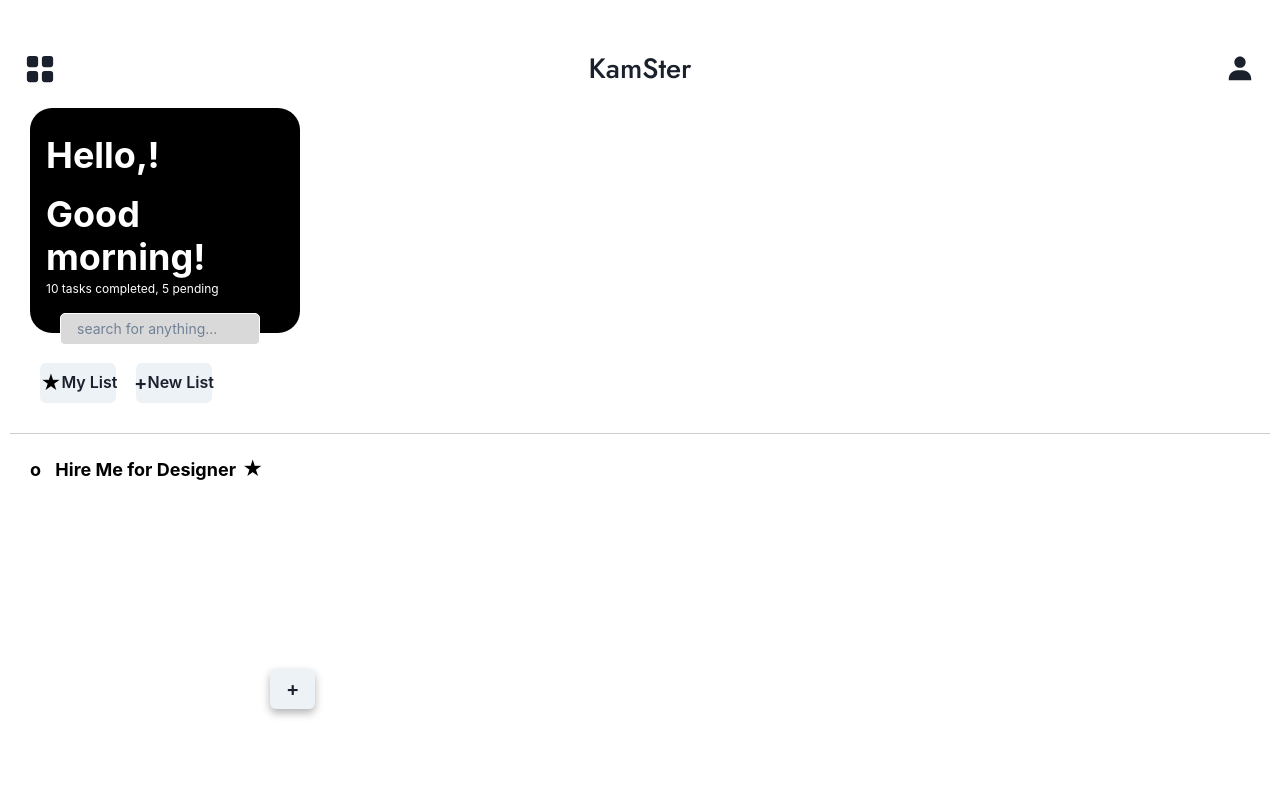
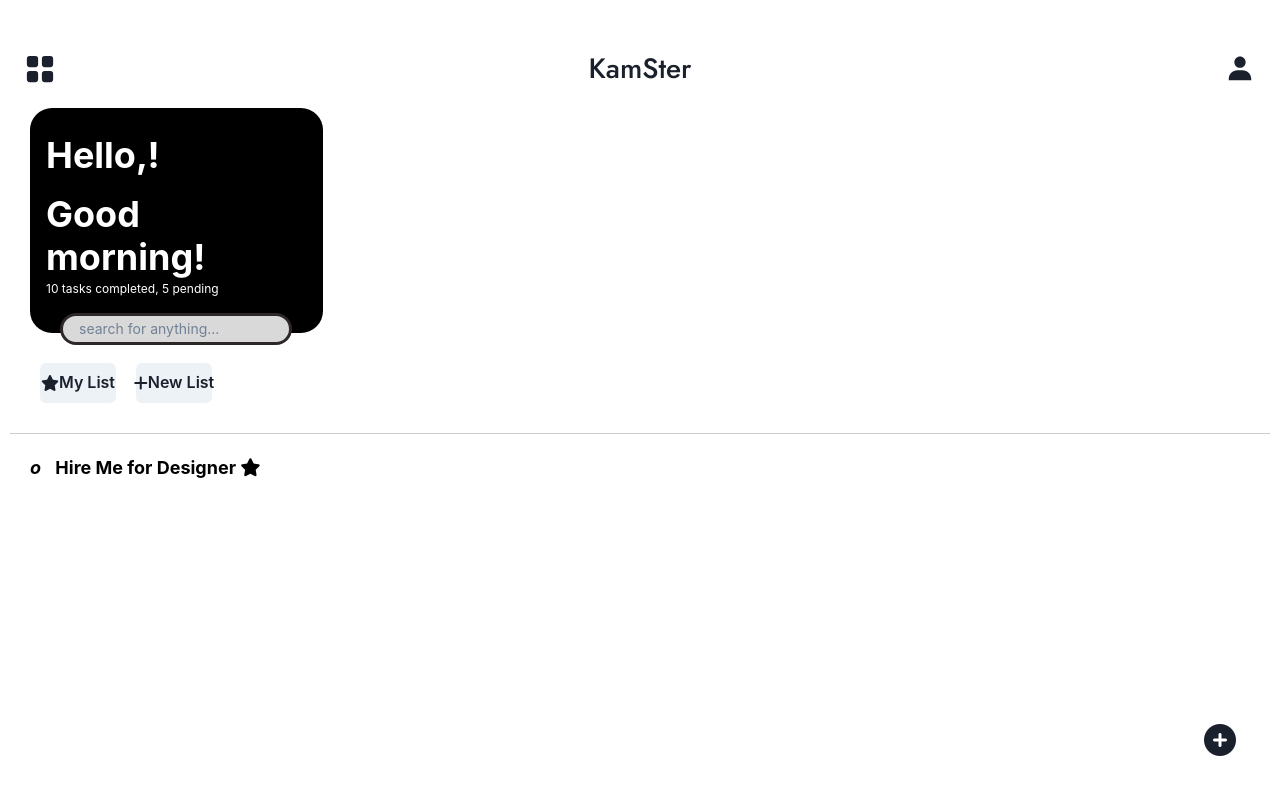
Before and after one commit to sauravdhoju/KamSter-TaskMgmt-, a React (Vite) app in the folder frontend/: page / in a window 1280 px wide. Shown: the top 794 px of the page. Built offline with nearby package versions, Linux system fonts and the light colour scheme; no server answers.

Commit message:
homepage design completed

```diff
--- a/frontend/index.html
+++ b/frontend/index.html
@@ -4,7 +4,8 @@
         <meta charset="UTF-8" />
         <link rel="icon" type="image/svg+xml" href="/vite.svg" />
         <meta name="viewport" content="width=device-width, initial-scale=1.0" />
-
+        <!-- Font font-awesome -->
+        <link rel="stylesheet" href="https://cdnjs.cloudflare.com/ajax/libs/font-awesome/6.0.0-beta3/css/all.min.css">
         <!-- GOOGLE FONT -->
         <link rel="preconnect" href="https://fonts.googleapis.com" />
         <link rel="preconnect" href="https://fonts.gstatic.com" crossorigin />
--- a/frontend/src/pages/Home/Home.scss
+++ b/frontend/src/pages/Home/Home.scss
@@ -9,7 +9,7 @@
     text-align: front;
     position: relative;
     min-height: 30px;
-    width: 270px;
+    width: 293px;
     margin-left: 30px;
     margin-top: 20px;
 
@@ -17,10 +17,10 @@
 
 .search-input {
     background-color: #D9D9D9;
-    border: 1px solid white;
+    border: 3px solid rgb(46, 39, 39);
     padding: 8px 16px;
     color: white; // Text color
-    border-radius: 5px;
+    border-radius: 26px;
     font-size: 14px;
     text-transform: lowercase;
     cursor: pointer;
@@ -31,7 +31,7 @@
     justify-content: center;
     gap: 5px; // Space between icon and text
     // margin-top: 150px;
-    width: 200px;
+    width: 232px;
     margin-left: 60px;
     position: absolute;
     height:32px
@@ -100,10 +100,6 @@
     margin: 5px 10px; // Space above and below the line
 }
 
-.star-sign,
-.plus-sign{
-    font-size: 20px;
-}
 
 
 .hire-me-text {
@@ -128,21 +124,40 @@
 }
 
 
+// .plus-button {
+//     //position: fixed;
+//     top: 150px;
+//     left: 250px;
+//     font-size: 35px;
+//     background-color: #000000; /* Black background */
+//     //color: #000000; /* White plus sign */
+//     //border: none;
+//     //border-radius: 50%; /* Make the button circular */
+//     //padding: 15px;
+//     //cursor: pointer;
+//     display: flex;
+//     align-items: center;
+//     justify-content: center;
+//     margin: 15px 20px;
+//     text-align: center;
+//     // box-shadow: 0 4px 8px rgba(0, 0, 0, 0.3);
+// }
+
+// .plus-button {
+//     // position: fixed;
+//     top: 155px;
+//     left: 250px;
+
+//     font-size: 40px;
+//     background: transparent;
+//     border-radius: 50%;
+
+//     //box-shadow: 0 4px 8px rgba(0, 0, 0, 0.3);
+// }
+
 .plus-button {
     position: fixed;
-    top: 150px;
-    left: 250px;
-    font-size: 24px;
-    //background-color: #fff; /* Black background */
-    //color: #000000; /* White plus sign */
-    //border: none;
-    //border-radius: 50%; /* Make the button circular */
-    //padding: 15px;
-    cursor: pointer;
-    display: flex;
-    align-items: center;
-    justify-content: center;
-    margin: 15px 20px;
-    text-align: center;
-    box-shadow: 0 4px 8px rgba(0, 0, 0, 0.3);
+    bottom: 0;  /* Positions it at the bottom */
+    right: 0;   /* Positions it at the right */
+    margin: 20px; /* Adds some space from the edges */
 }
--- a/frontend/src/pages/Home/Home.tsx
+++ b/frontend/src/pages/Home/Home.tsx
@@ -26,25 +26,37 @@ const Home: React.FC = () => {
                 <Box className="task-summary">
                     <a href="#!">10 tasks completed, 5 pending</a>
                 </Box>
-                </Box>
-                <input className="search-input" type="text" placeholder="Search for anything..." />
-
+            </Box>
+            <input className="search-input" type="text" placeholder="Search for anything..." />
 
             <Box className="button-section">
                 <Button className="my-list-button" onClick={() => console.log('My List clicked')}>
-                    <span className="star-sign">★</span> My List
+                    <i className="fa-solid fa-star"></i> My List
                 </Button>
                 <Button className="new-list-button" onClick={() => console.log('New List clicked')}>
-                    <span className="plus-sign">+</span> New List
+                    <i className="fa-solid fa-plus"></i> New List
                 </Button>
             </Box>
             <hr className="divider" />
             <Text className="hire-me-text">
-                <span className="circle-sign">o</span> Hire Me for Designer <span className= "star-sign">★</span>
+                <i className="circle-sign">o</i> Hire Me for Designer <i className="fa-solid fa-star"></i>
             </Text>
-             {/* Positioned at the bottom-right corner */}
-            <Button className="plus-button" onClick={() => console.log('Add New List')}>
-                <span className="plus-sign">+</span>
+
+            {/* Positioned at the bottom-right corner */}
+            <Button
+                className="plus-button"
+                onClick={() => console.log('Add New List')}
+                style={{
+                    position: 'fixed',
+                    bottom: '20px',
+                    right: '20px',
+                    background: 'none', // Remove background
+                    border: 'none',     // Remove border
+                    padding: 0,        // Remove padding
+                    cursor: 'pointer'   // Change cursor to pointer
+                }}
+            >
+                <i className="fa-solid fa-circle-plus fa-2x"></i>
             </Button>
         </Box>
     );
```
